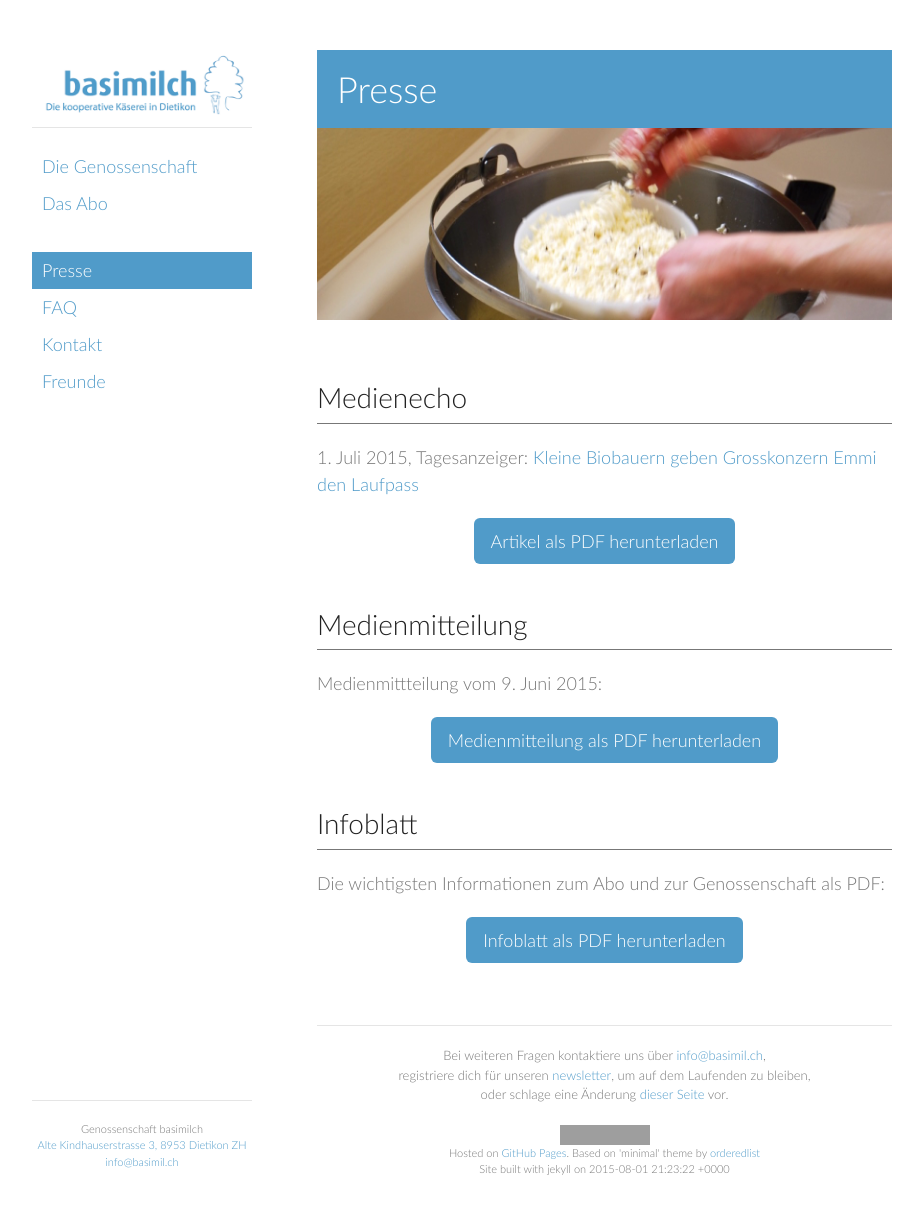
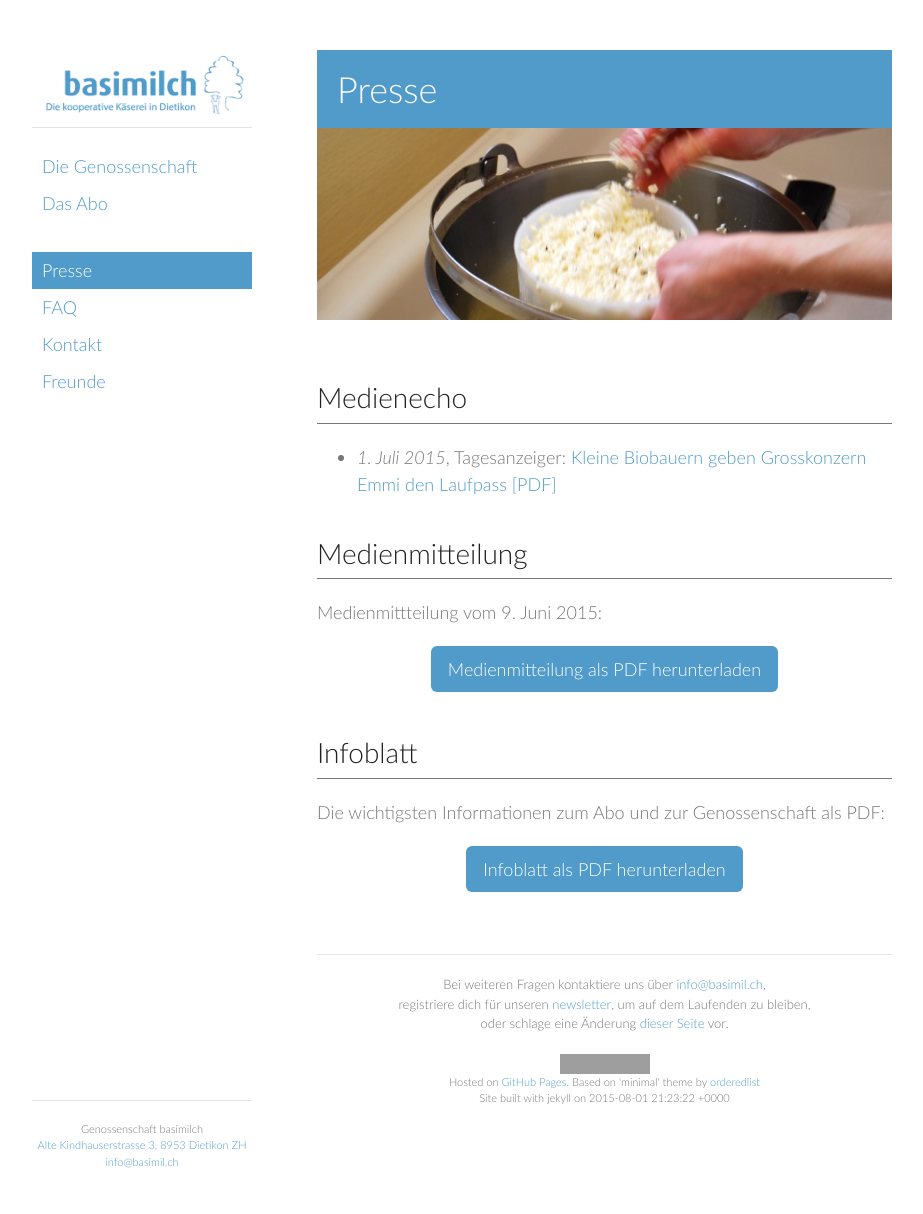
Before and after one commit to vryser/basimilch.github.io, a Jekyll site: the page built from pages/050-presse.md, in a window 1280 px wide and 1215 px high. Shown: the whole window, without its empty margins (178-1101 px from the left). Built offline with Jekyll 4.4.1, drawn with Linux system fonts in a browser that asks for light colours; grey boxes are pictures that could not be loaded.

Commit message:
change: [PDF] link instead of button to download articles

```diff
--- a/_includes/button-press-article-tagi-20150701-pdf-download.html
+++ /dev/null
@@ -1,3 +0,0 @@
-<div class="button-container">
-    <a class="btn btn-lg btn-info" href="/downloads/20150701_kleine-biobauern-geben-grosskonzern-emmi-den-laufpass_news-zuerich-region-tagesanzeiger.pdf" download="20150701_kleine-biobauern-geben-grosskonzern-emmi-den-laufpass_news-zuerich-region-tagesanzeiger.pdf" target="_blank" role="button">Artikel als PDF herunterladen</a>
-</div>
--- a/pages/050-presse.md
+++ b/pages/050-presse.md
@@ -6,10 +6,9 @@ permalink: /presse/
 
 # Medienecho
 
-1\. Juli 2015, Tagesanzeiger: [Kleine Biobauern geben Grosskonzern
+- _1. Juli 2015_, Tagesanzeiger: [Kleine Biobauern geben Grosskonzern
 Emmi den Laufpass](http://www.tagesanzeiger.ch/zuerich/region/Kleine-Biobauern-geben-Grosskonzern-Emmi-den-Laufpass/story/23702880)
-
-{% include button-press-article-tagi-20150701-pdf-download.html %}
+[[PDF]](/downloads/20150701_kleine-biobauern-geben-grosskonzern-emmi-den-laufpass_news-zuerich-region-tagesanzeiger.pdf)
 
 
 # Medienmitteilung
```
